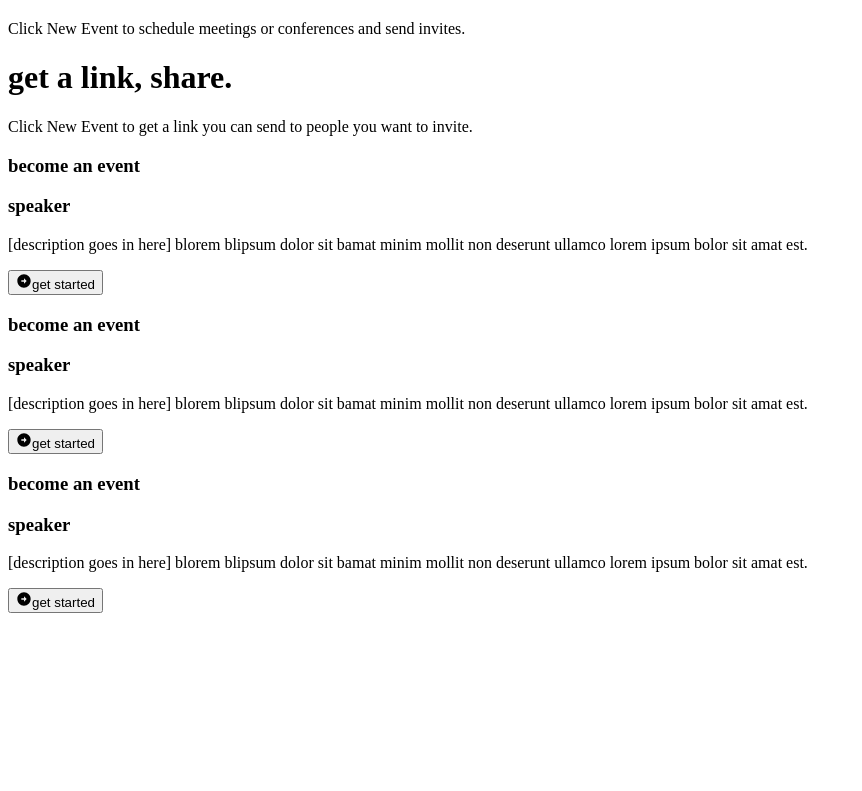
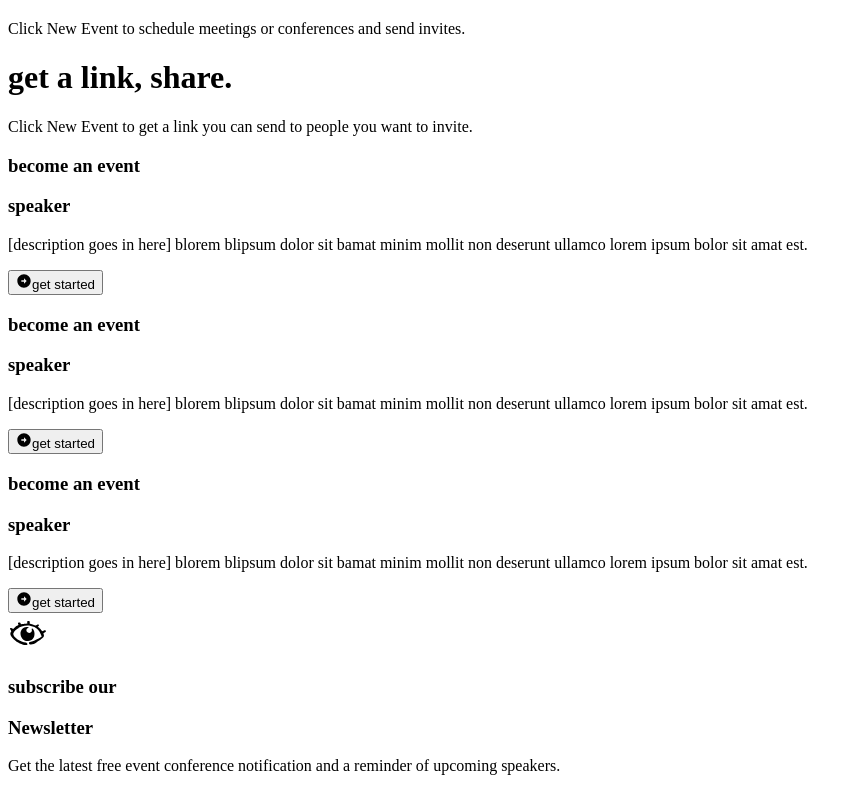
Before and after one commit to Josh-millr/confab-landing-page, a Next.js app: page / in a window 1280 px wide. Shown: the part 6485-7276 px from the top of the page, without its empty margins (0-862 px from the left). Before the commit the page ends 7106 px from the top, so only its background shows below. Built offline with nearby package versions, Linux system fonts and the light colour scheme.

Commit message:
Ceated the Newsletter section header

```diff
--- a/src/pages/index.js
+++ b/src/pages/index.js
@@ -8,7 +8,7 @@ import { Testimonial } from "@components/sections/Testimonial";
 import { NoticeBoard } from "@components/sections/NoticeBoard";
 import { MainSteps } from "@components/sections/MainSteps";
 import { StepPlan } from "@components/sections/StepPlan";
-
+import { Newsletter } from "@components/sections/Newsletter";
 
 export default function Home({ testimonialData, eventData }) {
   return (
@@ -24,6 +24,7 @@ export default function Home({ testimonialData, eventData }) {
         <NoticeBoard data={eventData} />
         <MainSteps />
         <StepPlan />
+        <Newsletter />
       </main>
     </>
   );
--- /dev/null
+++ b/src/shared/components/sections/Newsletter.jsx
@@ -0,0 +1,37 @@
+import Image from "next/image";
+
+export const Newsletter = ({}) => {
+  return (
+    <div className="grid grid-rows-1 bg-cloudy px-pageMargin-sm py-[80px] sm:px-pageMargin-md sm:py-[62px] lg:px-pageMargin-lg lg:py-[96px]">
+      <div className="md:hidden">
+        <Image
+          src="/illustrations/Sketch-annotation-element-brush-pen-icon-eye.svg"
+          height={40}
+          width={40}
+          alt="image of a mega phone"
+        />
+      </div>
+      {/* Column 2 */}
+      <div className="grid grid-rows-1 gap-y-[16px] md:grid-cols-[auto_auto] md:gap-y-[0px]">
+        <div className="grid gap-y-[8px] font-heading text-h3 sm:text-h2 lg:text-h1">
+          <h3 className=" text-black ">subscribe our</h3>
+          <h3 className="text-opal">Newsletter</h3>
+        </div>
+        <div className="flex gap-x-[8px] self-end">
+          <div className="relative hidden h-[40px] w-[40px] lg:block">
+            <Image
+              src="/illustrations/Sketch-annotation-element-brush-pen-icon-eye.svg"
+              layout="fill"
+              alt="image of a mega phone"
+            />
+          </div>
+          <p className="font-body text-body-md font-medium text-smoke sm:max-w-[400px] md:self-end md:justify-self-end">
+            Get the latest <span className="text-crayola">free</span> event
+            conference notification and a reminder of upcoming speakers.
+          </p>
+        </div>
+      </div>
+      {/* Column 3 */}
+    </div>
+  );
+};
```
